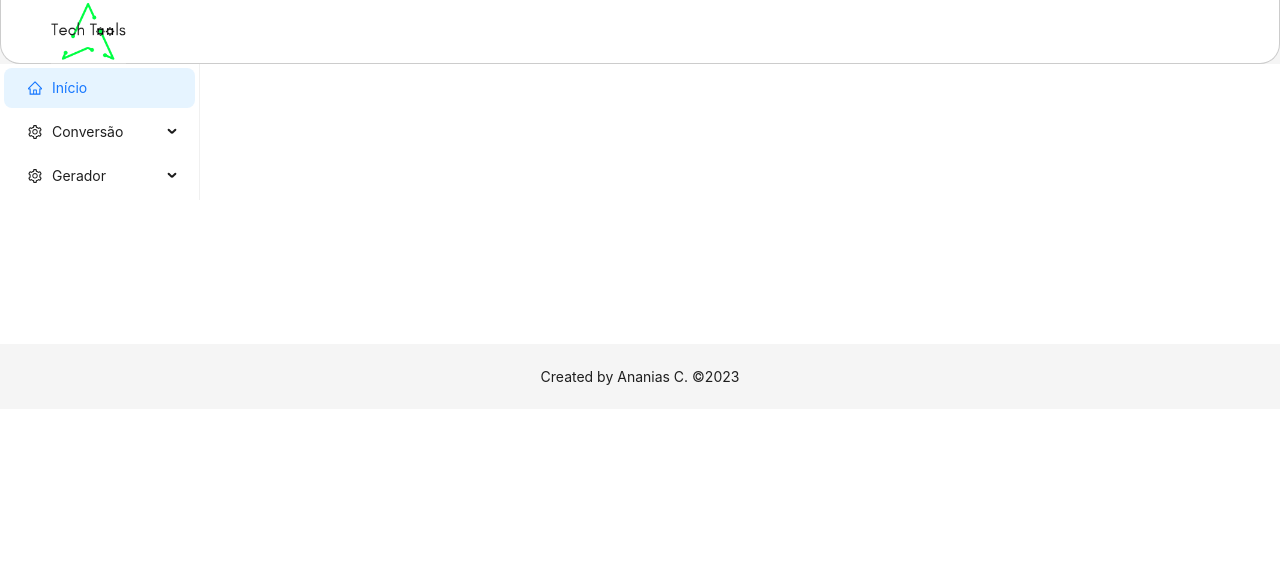
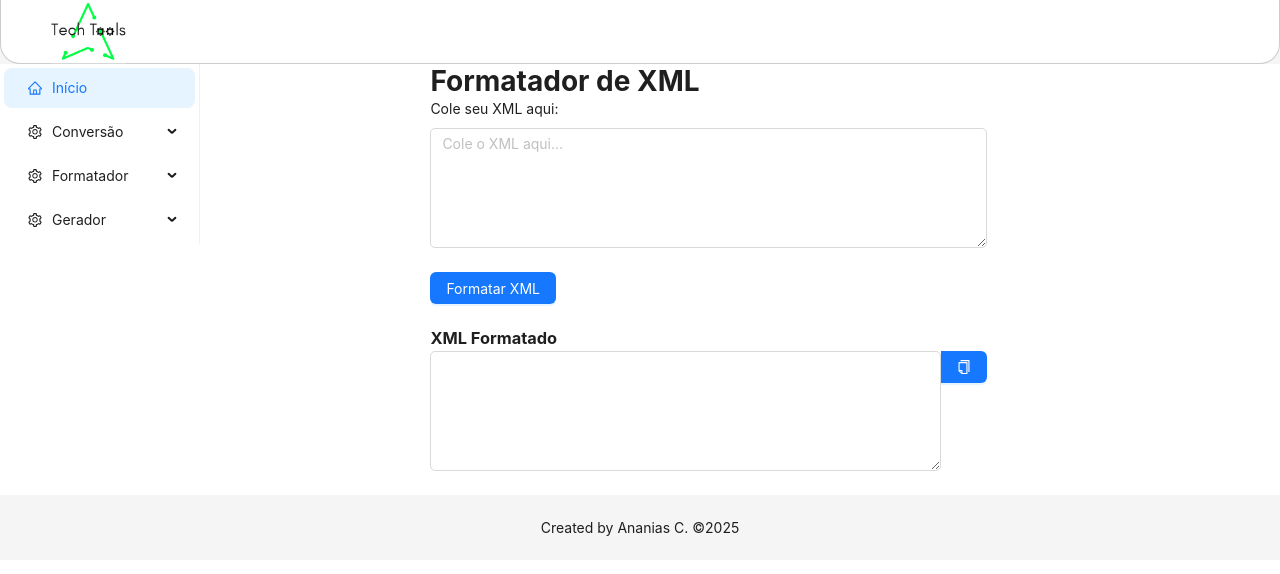
Before and after one commit to ananiasc/tech-tools, a React (Vite) app: page /xml-formatter in a window 1280 px wide. Shown: the top 574 px of the page. Built offline with nearby package versions, Linux system fonts and the light colour scheme.

Commit message:
feat: adding pages in router and menu

```diff
--- a/src/App.jsx
+++ b/src/App.jsx
@@ -19,6 +19,10 @@ const items = [
   getItem("Início", "/", <HomeOutlined />),
   getItem("Conversão", "conversao", <SettingOutlined />, [
     getItem("Conversor de Texto", "/convert-text", null),
+  ]),
+  getItem("Formatador", "formatador", <SettingOutlined />, [
+    getItem("Formatar JSON", "/json-formatter", null),
+    getItem("Formatar XML", "/xml-formatter", null),
   ]),
   getItem("Gerador", "gerador", <SettingOutlined />, [
     getItem("Gerador de Senha", "/generate-key", null),
@@ -104,7 +108,7 @@ function App() {
           </Content>
         </Layout>
       </Content>
-      <Footer style={{ textAlign: 'center' }}>Created by Ananias C. ©2023</Footer>
+      <Footer style={{ textAlign: 'center' }}>Created by Ananias C. ©2025</Footer>
     </Layout>
   );
 }
--- a/src/assets/pages/content/ContentBody.jsx
+++ b/src/assets/pages/content/ContentBody.jsx
@@ -3,6 +3,8 @@ import ConvertText from "../convertText/ConvertText";
 import GenerateKey from "../generateKey/GenerateKey";
 import GenerateCpf from "../generateCpf/GenerateCpf";
 import GenerateCnpj from "../generateCnpj/GenerateCnpj";
+import JsonFormatter from "../jsonFormatter/JsonFormatter";
+import XmlFormatter from "../xmlFormatter/XmlFormatter";
 
 function ContentBody() {
   return (
@@ -13,6 +15,8 @@ function ContentBody() {
         <Route path='/generate-key' element={<GenerateKey />}></Route>
         <Route path='/generate-cpf' element={<GenerateCpf />}></Route>
         <Route path='/generate-cnpj' element={<GenerateCnpj />}></Route>
+        <Route path='/json-formatter' element={<JsonFormatter />}></Route>
+        <Route path='/xml-formatter' element={<XmlFormatter />}></Route>
       </Routes>
     </>
   );
```
